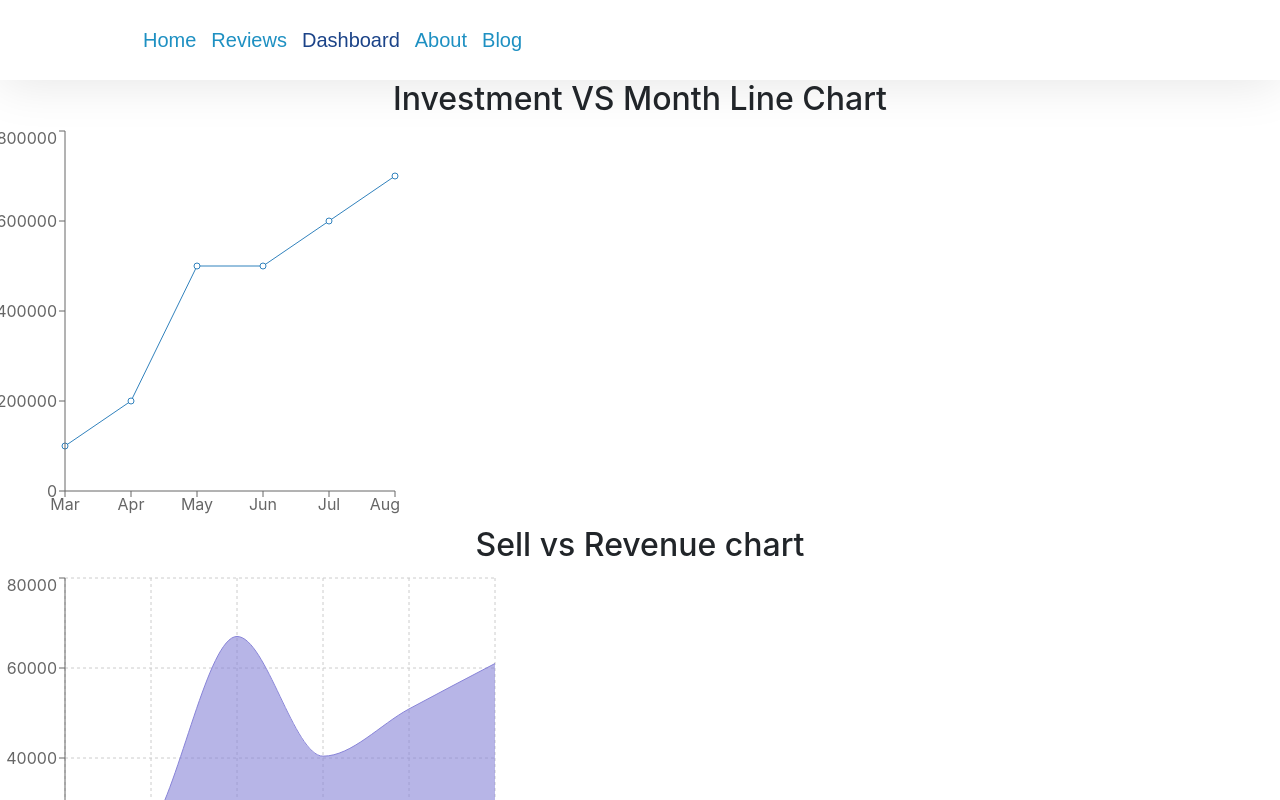
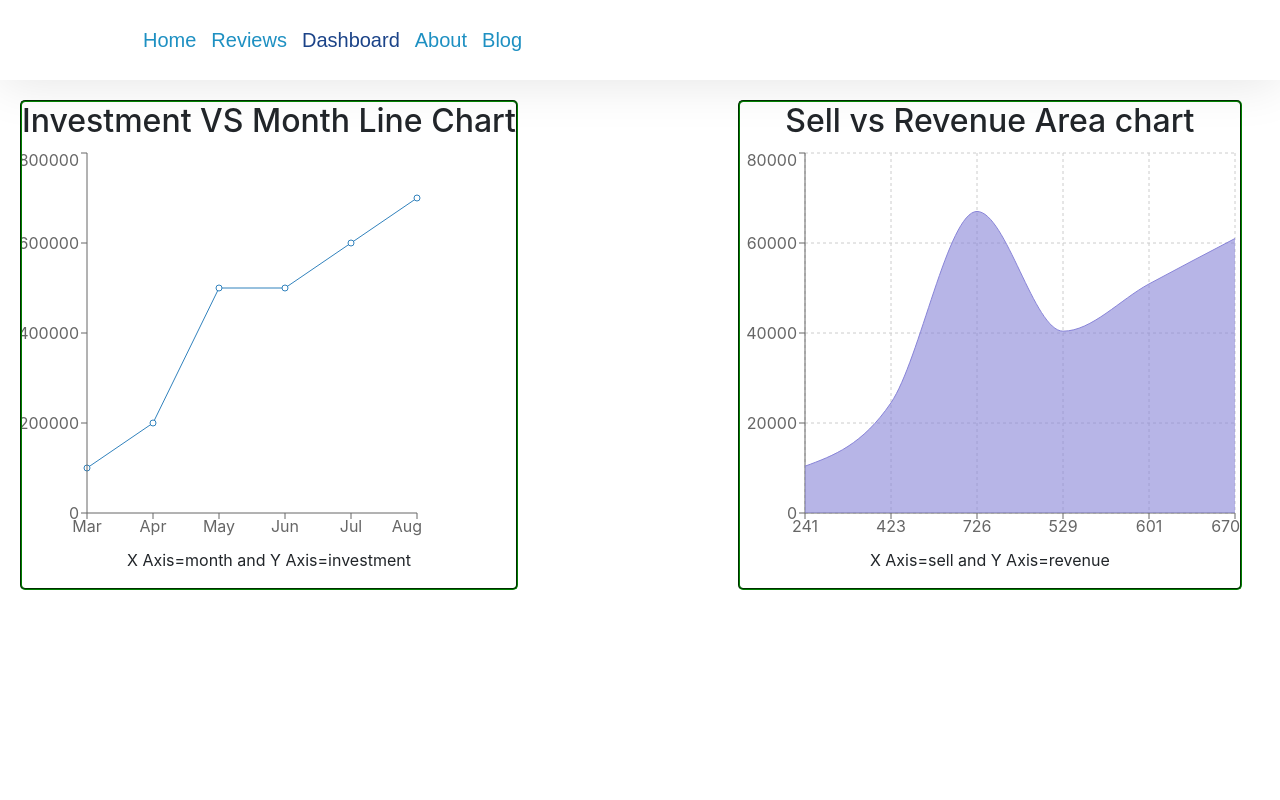
Before and after one commit to Rakib-cloud/burgerking-review-app, a React (Create React App) app: page /Dashboard in a window 1280 px wide. Shown: the top 800 px of the page. Built offline with nearby package versions, Linux system fonts and the light colour scheme.

Commit message:
dashboard final update

```diff
--- /dev/null
+++ b/src/Components/Dashboard/Dashboard.css
@@ -0,0 +1,13 @@
+.chart-container{
+    display: flex;
+    gap: 200px;
+
+}
+.chart{
+    border: 2px solid green;
+    border-style: groove;
+    border-radius: 5px;
+    margin-left: 20px;
+    margin-top: 20px;
+
+}
--- a/src/Components/Dashboard/Dashboard.js
+++ b/src/Components/Dashboard/Dashboard.js
@@ -1,29 +1,35 @@
 
-import { Tooltip } from 'bootstrap';
+
 import React, { useEffect, useState } from 'react';
-import { Area, AreaChart, CartesianGrid, Line, LineChart,  XAxis, YAxis } from 'recharts';
+import { Area, AreaChart, CartesianGrid, Line, LineChart, XAxis, YAxis,Tooltip } from 'recharts';
+import './Dashboard.css'
 
 
 
 const Dashboard = () => {
-     const [chart,SetChart]=useState([]);
-     useEffect(()=>{
-         fetch('data.json').then(res=>res.json()).then(data=>SetChart(data));
+  const [chart, SetChart] = useState([]);
+  useEffect(() => {
+    fetch('data.json').then(res => res.json()).then(data => SetChart(data));
 
-    },[]);
+  }, []);
 
 
 
   return (
-        <div>
+    <div className='chart-container'>
+      <div className='chart'>
         <h2>Investment VS Month Line Chart</h2>
         <LineChart width={400} height={400} data={chart}>
           <Line dataKey={'investment'}></Line>
           <XAxis dataKey={'month'}></XAxis>
           <YAxis></YAxis>
+          <Tooltip />
         </LineChart>
-       <div>
-          <h2>Sell vs Revenue chart</h2>
+        <p>X Axis=month and Y Axis=investment</p>
+      </div>
+
+      <div className='chart'>
+        <h2>Sell vs Revenue Area chart</h2>
         <AreaChart
           width={500}
           height={400}
@@ -35,7 +41,9 @@ const Dashboard = () => {
           <YAxis />
 
           <Area type="monotone" dataKey="revenue" stroke="#8884d8" fill="#8884d8" />
+          <Tooltip />
         </AreaChart>
+        <p>X Axis=sell and Y Axis=revenue</p>
       </div>
     </div>
   );
```
Lines whose indentation alone changed are shown as unchanged.
